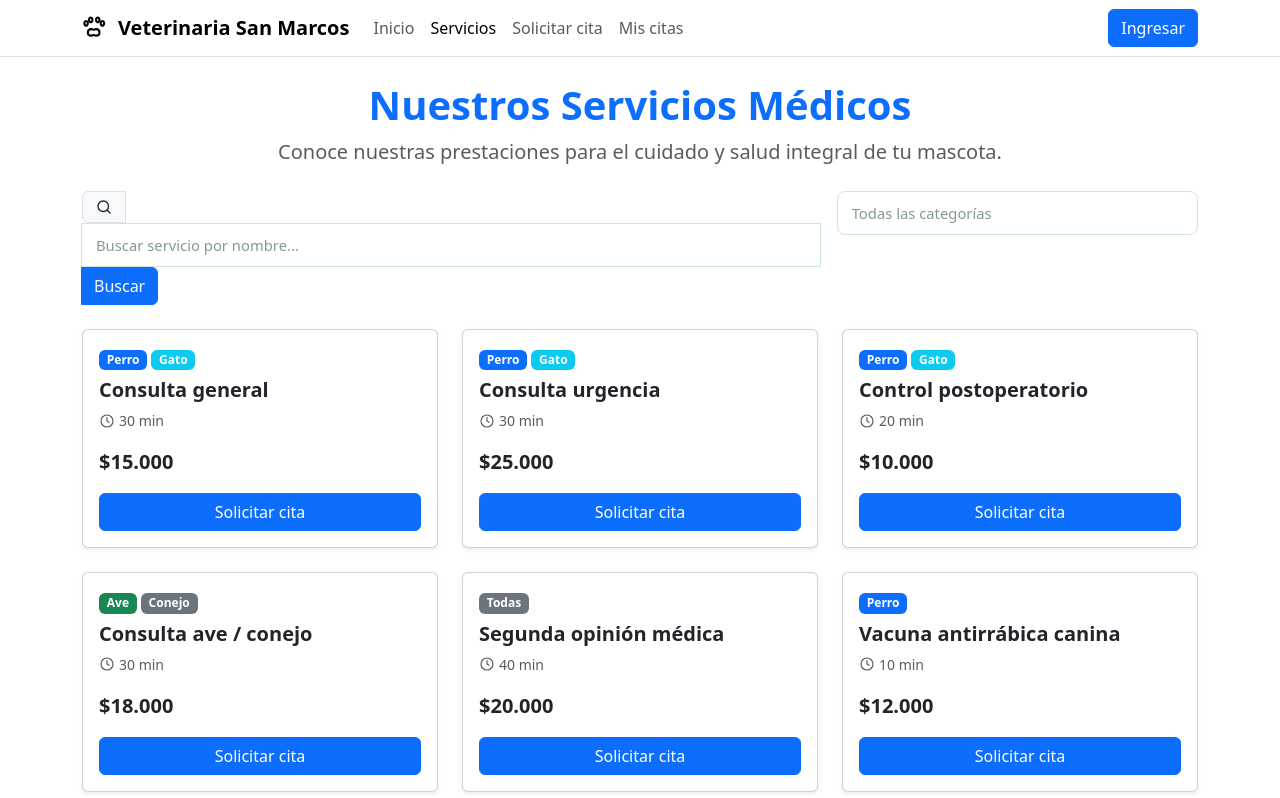
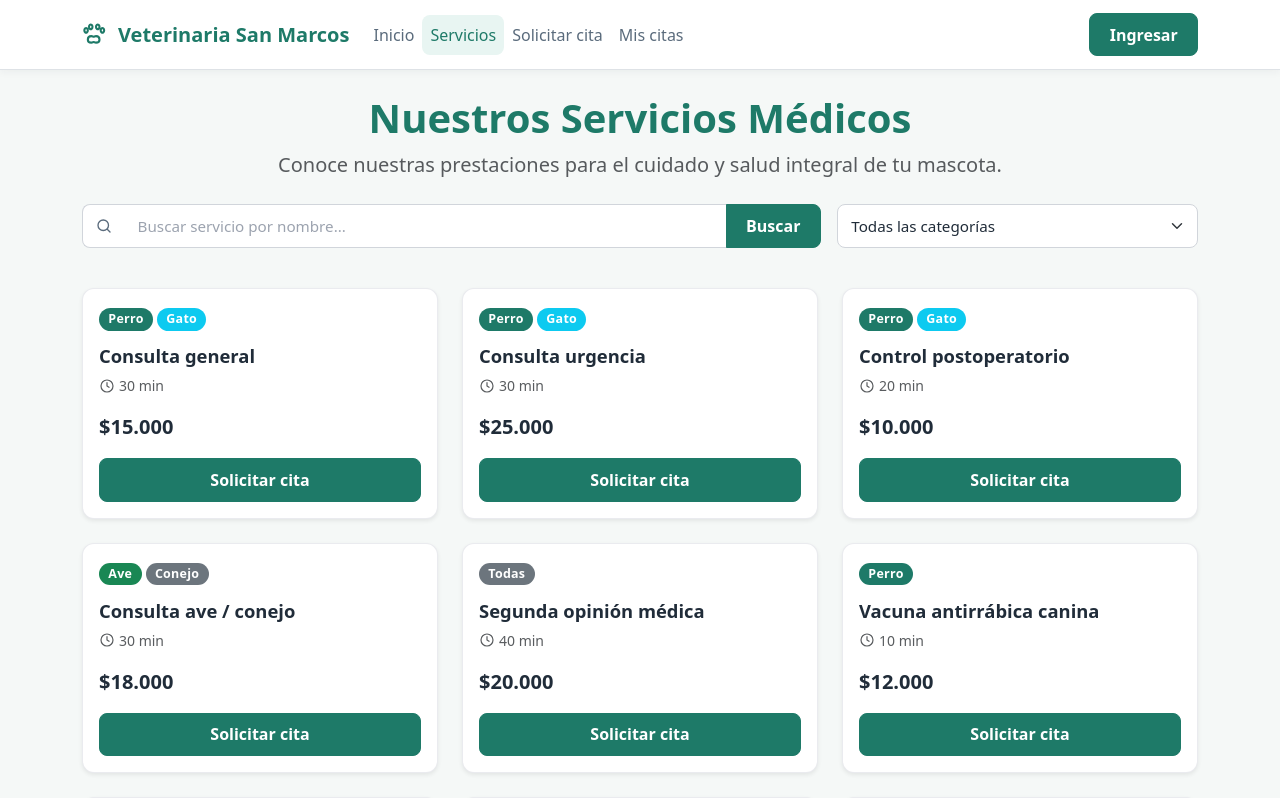
Before and after one commit to ItaloCarmonaM/Ev2_vet_san_marcos, a React (Vite) app: page /servicios in a window 1280 px wide. Shown: the top 798 px of the page. Built offline with nearby package versions, Linux system fonts and the light colour scheme.

Commit message:
Implementación de estilos mediante App.css y correcciones menores a el estilo del footer

```diff
--- a/src/App.css
+++ b/src/App.css
@@ -1,110 +1,303 @@
-*, *::before, *::after {
-  box-sizing: border-box;
+/* 1. VARIABLES GLOBALES Y TEMA VETERINARIO Variables globales y tema veterinaria */
+:root {
+  /* Paleta principal */
+  --vet-primary: #1e7a68;
+  --vet-primary-hover: #15574a;
+  --vet-primary-light: #e8f5f2;
+  --vet-secondary: #5a6b7c;
+  --vet-dark: #202c39;
+  --vet-bg-light: #f5f8f7;
+  --vet-card-bg: #ffffff;
+
+  /* Especies y Estados */
+  --vet-perro: #1e7a68;
+  --vet-gato: #0284c7;
+  --vet-exotico: #d97706;
+  --vet-ave: #16a34a;
+  --vet-cancelado: #dc2626;
+
+  /* Tipografía y Sombras */
+  --vet-font: system-ui, -apple-system, "Segoe UI", Roboto, "Helvetica Neue", Arial, sans-serif;
+  --vet-radius-sm: 8px;
+  --vet-radius-md: 12px;
+  --vet-radius-lg: 18px;
+  --vet-shadow-sm: 0 2px 8px rgba(32, 44, 57, 0.05);
+  --vet-shadow-md: 0 4px 16px rgba(32, 44, 57, 0.08);
+  --vet-shadow-lg: 0 8px 24px rgba(32, 44, 57, 0.12);
+  --vet-transition: all 0.25s ease-in-out;
+
+  /* Redefinición de variables CSS de Bootstrap */
+  --bs-primary: var(--vet-primary);
+  --bs-primary-rgb: 30, 122, 104;
+  --bs-body-font-family: var(--vet-font);
+  --bs-body-color: var(--vet-dark);
+  --bs-body-bg: var(--vet-bg-light);
+  --bs-border-radius: var(--vet-radius-sm);
+  --bs-border-radius-lg: var(--vet-radius-md);
 }
 
-:root {
-  --vet-primary: #2a8d7f;
-  --vet-primary-hover: #118376;
-  --vet-bg: #f4f9f7;
-  --vet-card-bg: #ffffff;
-  --vet-border: #d0e5df;
-  --vet-text-dark: #1d352e;
-  --vet-text-muted: #829a92;
-  --vet-radius: 12px;
+body {
+  font-family: var(--vet-font);
+  color: var(--vet-dark);
+  background-color: var(--vet-bg-light);
+  min-height: 100vh;
+  -webkit-font-smoothing: antialiased;
 }
 
-/* Fondo principal */
-.login-pagina {
-  min-height: 100vh;
-  background-color: var(--vet-bg);
-  display: flex;
+a {
+  color: var(--vet-primary);
+  text-decoration: none;
+  transition: var(--vet-transition);
+}
+
+a:hover {
+  color: var(--vet-primary-hover);
+}
+
+.navbar.navbar-vet {
+  background-color: var(--vet-card-bg);
+  box-shadow: var(--vet-shadow-sm);
+  padding-top: 0.8rem;
+  padding-bottom: 0.8rem;
+  transition: var(--vet-transition);
+}
+
+.navbar-vet .navbar-brand {
+  color: var(--vet-primary);
+  font-size: 1.25rem;
+  transition: var(--vet-transition);
+}
+
+.navbar-vet .navbar-brand:hover {
+  color: var(--vet-primary-hover);
+}
+
+.navbar-vet .nav-link {
+  color: var(--vet-secondary);
+  font-weight: 5rem;
+  font-weight: 500;
+  padding: 0.5rem 0.9rem;
+  border-radius: var(--vet-radius-sm);
+  transition: var(--vet-transition);
+}
+
+.navbar-vet .nav-link:hover,
+.navbar-vet .nav-link.active {
+  color: var(--vet-primary);
+  background-color: var(--vet-primary-light);
+}
+
+button.btn,
+.btn {
+  font-weight: 600;
+  border-radius: var(--vet-radius-sm);
+  padding: 0.55rem 1.2rem;
+  transition: var(--vet-transition);
+  display: inline-flex;
   align-items: center;
   justify-content: center;
-  padding: 1rem;
+  gap: 0.4rem;
 }
 
-/* Tarjeta del formulario (Organismo) */
-.tarjeta-login {
-  background-color: var(--vet-card-bg);
-  border: 1px solid var(--vet-border);
-  border-radius: var(--vet-radius);
-  box-shadow: 0 4px 16px rgba(0, 0, 0, 0.04);
-  padding: 2.5rem 2rem;
-  width: 100%;
-  max-width: 380px;
-  margin: 0 auto;
+button.btn-primary,
+.btn-primary {
+  background-color: var(--vet-primary);
+  border-color: var(--vet-primary);
+  color: #ffffff;
 }
 
-/* Título */
-.titulo-login {
-  color: var(--vet-primary);
-  font-weight: 700;
-  font-size: 1.4rem;
-  margin-bottom: 1.75rem;
-  text-align: center;
+button.btn-primary:hover,
+button.btn-primary:focus,
+.btn-primary:hover,
+.btn-primary:focus {
+  background-color: var(--vet-primary-hover);
+  border-color: var(--vet-primary-hover);
+  box-shadow: 0 4px 12px rgba(30, 122, 104, 0.25);
 }
 
-/* Contenedor del campo (Molécula) */
-.campo-grupo {
-  margin-bottom: 1.25rem;
-  width: 100%;
+button.btn-outline-primary,
+.btn-outline-primary {
+  color: var(--vet-primary);
+  border-color: var(--vet-primary);
+  background-color: transparent;
 }
 
-.etiqueta-campo.form-label {
-  display: block;
-  margin-bottom: 0.5rem;
-  color: var(--vet-text-dark);
-  font-size: 0.875rem;
-  font-weight: 600;
-  text-align: left;
+button.btn-outline-primary:hover,
+.btn-outline-primary:hover {
+  background-color: var(--vet-primary);
+  border-color: var(--vet-primary);
+  color: #ffffff;
+  box-shadow: 0 4px 12px rgba(30, 122, 104, 0.2);
 }
 
-/* Input de texto (Átomo) */
-.campo-input.form-control {
-  display: block;
-  width: 100%;
-  border: 1px solid var(--vet-border);
-  border-radius: 8px;
-  padding: 0.625rem 0.875rem;
-  font-size: 0.925rem;
-  color: var(--vet-text-dark);
-  background-color: #ffffff;
-  box-shadow: none;
-  transition: border-color 0.2s ease;
+button.btn-lg,
+.btn-lg {
+  padding: 0.75rem 1.8rem;
+  font-size: 1.05rem;
+  border-radius: var(--vet-radius-md);
 }
 
-.campo-input.form-control::placeholder {
-  color: var(--vet-text-muted);
+.campo-grupo .etiqueta-campo {
+  color: var(--vet-dark);
+  font-size: 0.9rem;
+  margin-bottom: 0.4rem;
 }
 
-.campo-input.form-control:focus {
-  border-color: var(--vet-primary);
+.form-control.campo-input,
+.form-select.campo-input {
+  border: 1.5px solid #d1d5db;
+  border-radius: var(--vet-radius-sm);
+  padding: 0.6rem 0.85rem;
+  font-size: 0.95rem;
   background-color: #ffffff;
-  box-shadow: none;
-  outline: none;
+  color: var(--vet-dark);
+  transition: var(--vet-transition);
 }
 
-/* Botón para enviar formulario (Átomo) */
-.btn-custom.btn-primary {
-  display: block;
-  width: 100%;
-  background-color: var(--vet-primary);
-  border: none;
-  color: #ffffff;
-  font-weight: 600;
-  font-size: 0.95rem;
-  padding: 0.75rem;
-  border-radius: 8px;
-  box-shadow: none;
-  transition: background-color 0.2s ease;
-  margin-top: 1.75rem;
+.form-control.campo-input:focus,
+.form-select.campo-input:focus {
+  border-color: var(--vet-primary);
+  box-shadow: 0 0 0 3px rgba(30, 122, 104, 0.15);
+  background-color: #ffffff;
 }
 
-.btn-custom.btn-primary:hover,
-.btn-custom.btn-primary:focus,
-.btn-custom.btn-primary:active {
-  background-color: var(--vet-primary-hover);
+.form-control.campo-input::placeholder {
+  color: #9ca3af;
+}
+
+.buscador-servicios .input-group-text {
+  background-color: #ffffff;
+  border: 1.5px solid #d1d5db;
+  border-right: none;
+  color: var(--vet-secondary);
+  border-top-left-radius: var(--vet-radius-sm);
+  border-bottom-left-radius: var(--vet-radius-sm);
+}
+
+.buscador-servicios .form-control.campo-input {
+  border-left: none;
+}
+
+.buscador-servicios .form-control.campo-input:focus {
+  border-color: #d1d5db;
+  box-shadow: none;
+}
+
+.buscador-servicios .input-group:focus-within {
+  border-radius: var(--vet-radius-sm);
+  box-shadow: 0 0 0 3px rgba(30, 122, 104, 0.15);
+}
+
+.buscador-servicios .input-group:focus-within .input-group-text,
+.buscador-servicios .input-group:focus-within .campo-input {
+  border-color: var(--vet-primary);
+}
+
+.card.tarjeta-servicio {
+  border: 1px solid rgba(229, 231, 235, 0.8);
+  border-radius: var(--vet-radius-md);
+  background-color: var(--vet-card-bg);
+  transition: var(--vet-transition);
+  overflow: hidden;
+}
+
+.card.tarjeta-servicio:hover {
+  transform: translateY(-4px);
+  box-shadow: var(--vet-shadow-md);
+  border-color: rgba(30, 122, 104, 0.3);
+}
+
+.card.tarjeta-servicio .card-title {
+  color: var(--vet-dark);
+  font-size: 1.15rem;
+  margin-top: 0.4rem;
+}
+
+.card.tarjeta-login {
   border: none;
-  box-shadow: none;
-  outline: none;
+  border-radius: var(--vet-radius-lg);
+  box-shadow: var(--vet-shadow-lg);
+  background-color: var(--vet-card-bg);
 }
+
+.tarjeta-login .titulo-login {
+  color: var(--vet-primary);
+  font-size: 1.6rem;
+}
+
+.login-pagina {
+  background: linear-gradient(135deg, #e8f5f2 0%, #f5f8f7 100%);
+}
+
+span.badge {
+  font-weight: 600;
+  padding: 0.4em 0.75em;
+  font-size: 0.78rem;
+  border-radius: 50rem;
+  letter-spacing: 0.02em;
+}
+
+/* Variantes para especies */
+span.badge.bg-primary {
+  background-color: var(--vet-perro);
+  color: #ffffff;
+}
+
+span.badge.bg-info {
+  background-color: var(--vet-gato);
+  color: #ffffff;
+}
+
+span.badge.bg-warning {
+  background-color: var(--vet-exotico);
+  color: #ffffff;
+}
+
+span.badge.bg-success {
+  background-color: var(--vet-ave);
+  color: #ffffff;
+}
+
+span.badge.bg-danger {
+  background-color: var(--vet-cancelado);
+  color: #ffffff;
+}
+
+span.badge.bg-secondary {
+  background-color: var(--vet-secondary);
+  color: #ffffff;
+}
+
+.icono {
+  vertical-align: middle;
+  stroke: currentColor;
+  flex-shrink: 0;
+}
+
+footer.bg-dark {
+  background-color: var(--vet-dark);
+  border-top: 3px solid var(--vet-primary);
+}
+
+footer h5, footer h6 {
+  letter-spacing: 0.03em;
+}
+
+footer .text-info {
+  color: #5eead4;
+}
+
+main.flex-grow-1 {
+  animation: fadeIn 0.3s ease-in-out;
+}
+
+@keyframes fadeIn {
+  from {
+    opacity: 0;
+    transform: translateY(4px);
+  }
+  to {
+    opacity: 1;
+    transform: translateY(0);
+  }
+}
--- a/src/App.jsx
+++ b/src/App.jsx
@@ -9,7 +9,6 @@ function App() {
       <Route path="/" element={<Inicio />} />
       <Route path="/servicios" element={<Servicios />} />
       <Route path="/login" element={<Login />} />
-
       <Route path="*" element={<Navigate to="/" replace />} />
     </Routes>
   );
--- a/src/components/organisms/Footer.jsx
+++ b/src/components/organisms/Footer.jsx
@@ -9,15 +9,15 @@ function Footer() {
       <Container>
         <Row className="gy-3">
           <Col md={4}>
-            <h5 className="fw-bold text-primary">Veterinaria San Marcos</h5>
-            <p className="small text-muted mb-0">
+            <h5 className="fw-bold text-info">Veterinaria San Marcos</h5>
+            <p className="small text-secondary mb-0">
               Cuidamos la salud y el bienestar de tus mascotas con atención profesional y personalizada en Rancagua.
             </p>
           </Col>
 
           <Col md={4}>
-            <h6>Contacto y Ubicación</h6>
-            <ul className="list-unstyled small text-muted mb-0">
+            <h6 className="text-white">Contacto y Ubicación</h6>
+            <ul className="list-unstyled small text-secondary mb-0">
               <li>📍 Av. San Marcos 1234, Rancagua</li>
               <li>📞 +56 9 1234 5678</li>
               <li>✉️ contacto@veterinariasanmarcos.cl</li>
@@ -25,8 +25,8 @@ function Footer() {
           </Col>
 
           <Col md={4}>
-            <h6>Horario de Atención</h6>
-            <ul className="list-unstyled small text-muted mb-0">
+            <h6 className="text-white">Horario de Atención</h6>
+            <ul className="list-unstyled small text-secondary mb-0">
               <li>Lunes a Viernes: 09:00 - 19:00 hrs</li>
               <li>Sábados: 10:00 - 14:00 hrs</li>
               <li>Urgencias 24/7 (Sujeto a tarifa especial)</li>
@@ -37,7 +37,7 @@ function Footer() {
         <hr className="my-3 border-secondary" />
 
         <Row>
-          <Col className="text-center small text-muted">
+          <Col className="text-center small text-light">
             &copy; {new Date().getFullYear()} Veterinaria San Marcos. Todos los derechos reservados.
           </Col>
         </Row>
--- a/src/pages/Servicios.jsx
+++ b/src/pages/Servicios.jsx
@@ -9,7 +9,7 @@ import { normalizarTexto } from "../utils/formato";
 
 // Categorías sacadas del catálogo, sin repetir
 const CATEGORIAS = [...new Set(serviciosData.map((s) => s.categoria))].map(
-  (c) => ({ valor: c, texto: c })
+(c) => ({ valor: c, texto: c })
 );
 
 function Servicios() {
@@ -52,6 +52,7 @@ function Servicios() {
               <CampoFormulario
                 id="filtroCategoria"
                 name="categoria"
+                tipo="select"
                 opciones={CATEGORIAS}
                 placeholder="Todas las categorías"
                 valor={categoria}
```
